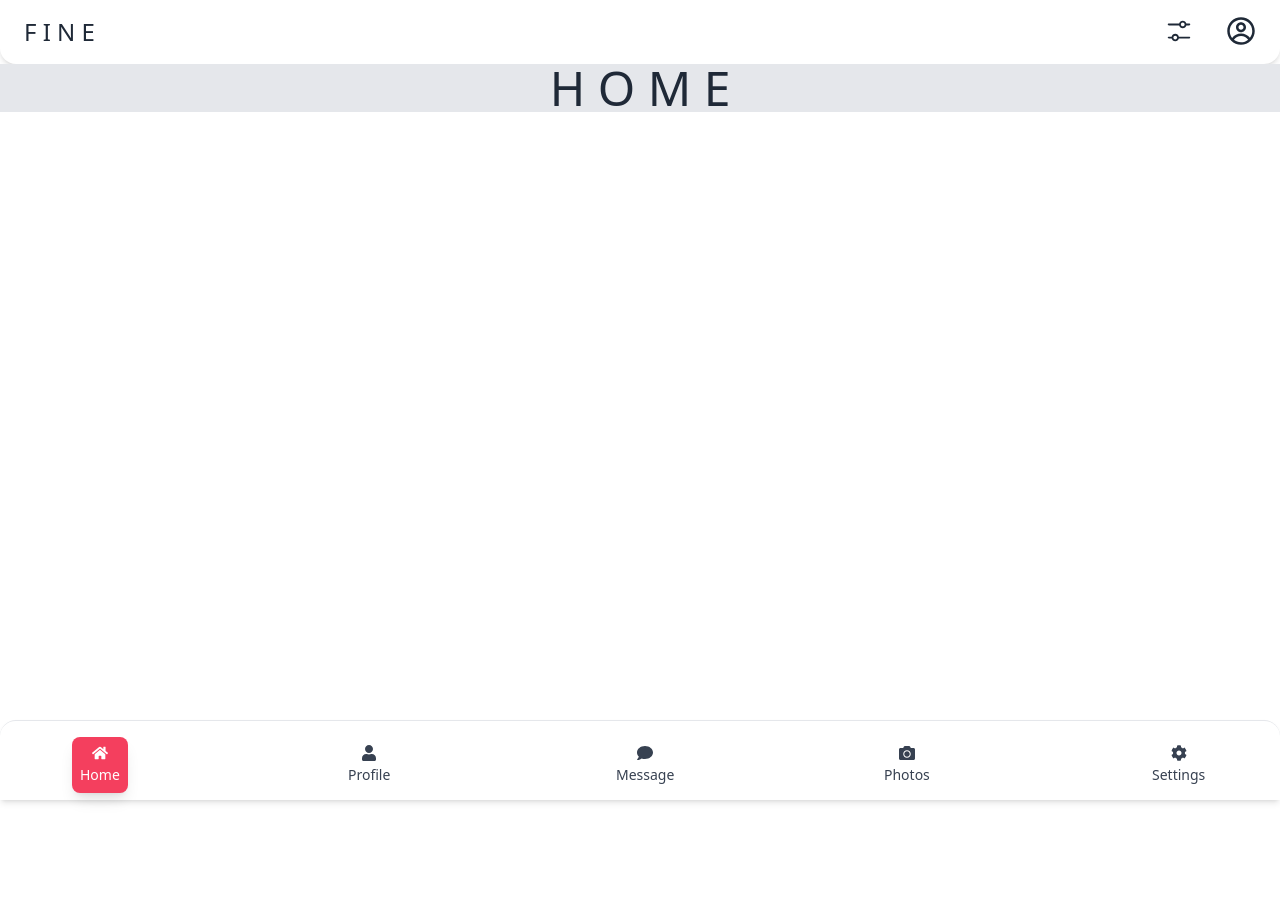
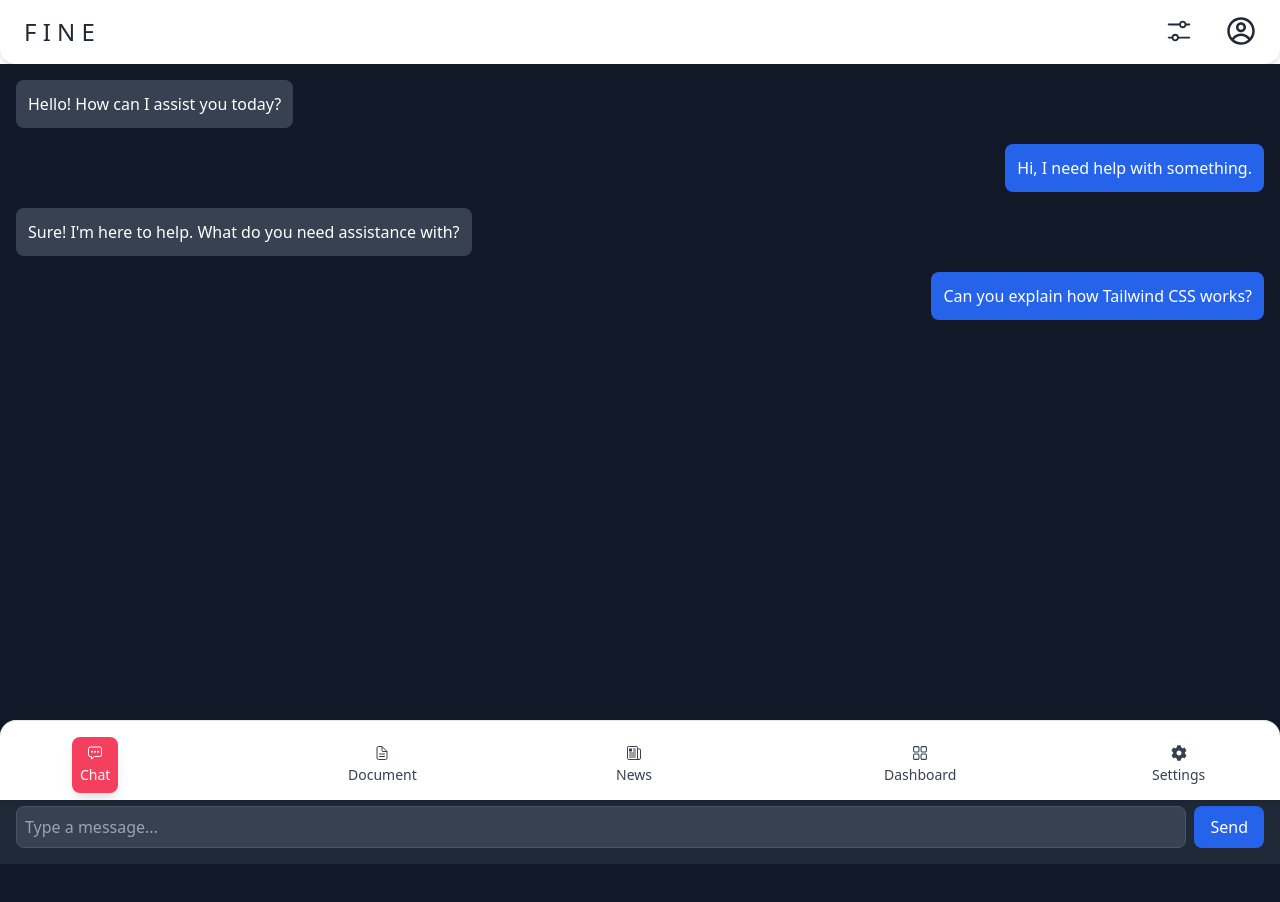
Before and after one commit to Minhajul-Abidin/personal-finance-app, a React (Vite) app in the folder Frontend/: page / in a window 1280 px wide. Shown: the top 902 px of the page. Before the commit the page ends 800 px from the top, so only its background shows below. Built offline with nearby package versions, Linux system fonts and the light colour scheme.

Commit message:
feat: add Document, News, and Dashboard pages with routing in App component; update Navigation menu

```diff
--- a/Frontend/src/App.jsx
+++ b/Frontend/src/App.jsx
@@ -4,6 +4,9 @@ import Header from "./components/Header";
 import Navigation from "./components/Navigation";
 import Profile from "./pages/Profile";
 import Settings from "./pages/Settings";
+import Document from "./pages/Document";
+import News from "./pages/News";
+import Dashboard from "./pages/Dashboard";
 
 function App() {
   return (
@@ -14,6 +17,9 @@ function App() {
           <Route path="/" element={<Home />} />
           <Route path="/settings" element={<Settings />} />
           <Route path="/profile" element={<Profile />} />
+          <Route path="/document" element={<Document />} />
+          <Route path="/news" element={<News />} />
+          <Route path="/dashboard" element={<Dashboard />} />
         </Routes>
         <Navigation />
       </BrowserRouter>
--- a/Frontend/src/components/Navigation.jsx
+++ b/Frontend/src/components/Navigation.jsx
@@ -1,16 +1,24 @@
 import { useState } from "react";
-import { FaHome, FaUser, FaComment, FaCamera, FaCog } from "react-icons/fa";
+import { useNavigate } from "react-router-dom";
+import { FaCog } from "react-icons/fa";
+import {
+  IoNewspaperOutline,
+  IoChatboxEllipsesOutline,
+  IoDocumentTextOutline,
+} from "react-icons/io5";
+import { RxDashboard } from "react-icons/rx";
 
 const Menus = [
-  { name: "Home", icon: <FaHome />, dis: "translate-x-0" },
-  { name: "Profile", icon: <FaUser />, dis: "translate-x-16" },
-  { name: "Message", icon: <FaComment />, dis: "translate-x-32" },
-  { name: "Photos", icon: <FaCamera />, dis: "translate-x-48" },
-  { name: "Settings", icon: <FaCog />, dis: "translate-x-64" },
+  { name: "Chat", path: "/", icon: <IoChatboxEllipsesOutline /> },
+  { name: "Document", path: "/document", icon: <IoDocumentTextOutline /> },
+  { name: "News", path: "/news", icon: <IoNewspaperOutline /> },
+  { name: "Dashboard", path: "/dashboard", icon: <RxDashboard /> },
+  { name: "Settings", path: "/settings", icon: <FaCog /> },
 ];
 
 const Navigation = () => {
   const [active, setActive] = useState(0);
+  const navigate = useNavigate();
 
   return (
     <div className="fixed bottom-0 left-0 w-full max-h-[4.4rem] px-6 py-3 bg-white border-t shadow-md rounded-t-2xl sm:max-h-[5rem] sm:py-4">
@@ -19,13 +27,16 @@ const Navigation = () => {
         {Menus.map((menu, i) => (
           <li key={i} className="w-16 text-center">
             <button
+              onClick={() => {
+                setActive(i);
+                navigate(menu.path);
+              }}
               className={`flex flex-col items-center p-2 rounded-lg transition-all duration-300
-            ${
-              active === i
-                ? "bg-rose-500 text-white shadow-lg"
-                : "text-gray-700 hover:text-rose-500"
-            }`}
-              onClick={() => setActive(i)}
+                ${
+                  active === i
+                    ? "bg-rose-500 text-white shadow-lg"
+                    : "text-gray-700 hover:text-rose-500"
+                }`}
             >
               {menu.icon}
               <span className="text-sm mt-1">{menu.name}</span>
--- a/Frontend/src/index.css
+++ b/Frontend/src/index.css
@@ -2,6 +2,7 @@
 @tailwind components;
 @tailwind utilities;
 
+html,
 body {
-  overflow: hidden;
+  overflow: auto !important;
 }
--- /dev/null
+++ b/Frontend/src/pages/Dashboard.jsx
@@ -0,0 +1,5 @@
+function Dashboard() {
+  return <div>Dashboard</div>;
+}
+
+export default Dashboard;
--- /dev/null
+++ b/Frontend/src/pages/Document.jsx
@@ -0,0 +1,5 @@
+function Document() {
+  return <div>Document</div>;
+}
+
+export default Document;
--- a/Frontend/src/pages/Home.jsx
+++ b/Frontend/src/pages/Home.jsx
@@ -1,7 +1,60 @@
 function Home() {
   return (
-    <div className="flex flex-col justify-center items-center w-screen bg-gray-200 gap-3">
-      <div className="text-5xl font-thin">H O M E</div>
+    <div className="bg-gray-900 text-white scroll-smooth pb-20">
+      {/* <!-- Main Chat Container --> */}
+      <div className="flex flex-col h-screen">
+        {/* <!-- Header --> */}
+        {/* <div className="bg-gray-800 p-4 border-b border-gray-700">
+          <h1 className="text-xl font-semibold">Chat Bot</h1>
+        </div> */}
+
+        {/* <!-- Chat Messages Area --> */}
+        <div className="flex-1 overflow-y-auto p-4 space-y-4">
+          {/* <!-- Bot Message --> */}
+          <div className="flex">
+            <div className="bg-gray-700 p-3 rounded-lg max-w-[70%]">
+              <p>Hello! How can I assist you today?</p>
+            </div>
+          </div>
+
+          {/* <!-- User Message --> */}
+          <div className="flex justify-end">
+            <div className="bg-blue-600 p-3 rounded-lg max-w-[70%]">
+              <p>Hi, I need help with something.</p>
+            </div>
+          </div>
+
+          {/* <!-- Bot Message --> */}
+          <div className="flex">
+            <div className="bg-gray-700 p-3 rounded-lg max-w-[70%]">
+              <p>
+                Sure! I&apos;m here to help. What do you need assistance with?
+              </p>
+            </div>
+          </div>
+
+          {/* <!-- User Message --> */}
+          <div className="flex justify-end">
+            <div className="bg-blue-600 p-3 rounded-lg max-w-[70%]">
+              <p>Can you explain how Tailwind CSS works?</p>
+            </div>
+          </div>
+        </div>
+
+        {/* <!-- Input Area --> */}
+        <div className="bg-gray-800 p-4 border-t border-gray-700">
+          <div className="flex gap-2">
+            <input
+              type="text"
+              placeholder="Type a message..."
+              className="flex-1 p-2 bg-gray-700 border border-gray-600 rounded-lg focus:outline-none focus:ring-2 focus:ring-blue-500"
+            />
+            <button className="bg-blue-600 text-white px-4 py-2 rounded-lg hover:bg-blue-700 transition-colors">
+              Send
+            </button>
+          </div>
+        </div>
+      </div>
     </div>
   );
 }
--- /dev/null
+++ b/Frontend/src/pages/News.jsx
@@ -0,0 +1,5 @@
+function News() {
+  return <div></div>;
+}
+
+export default News;
```
